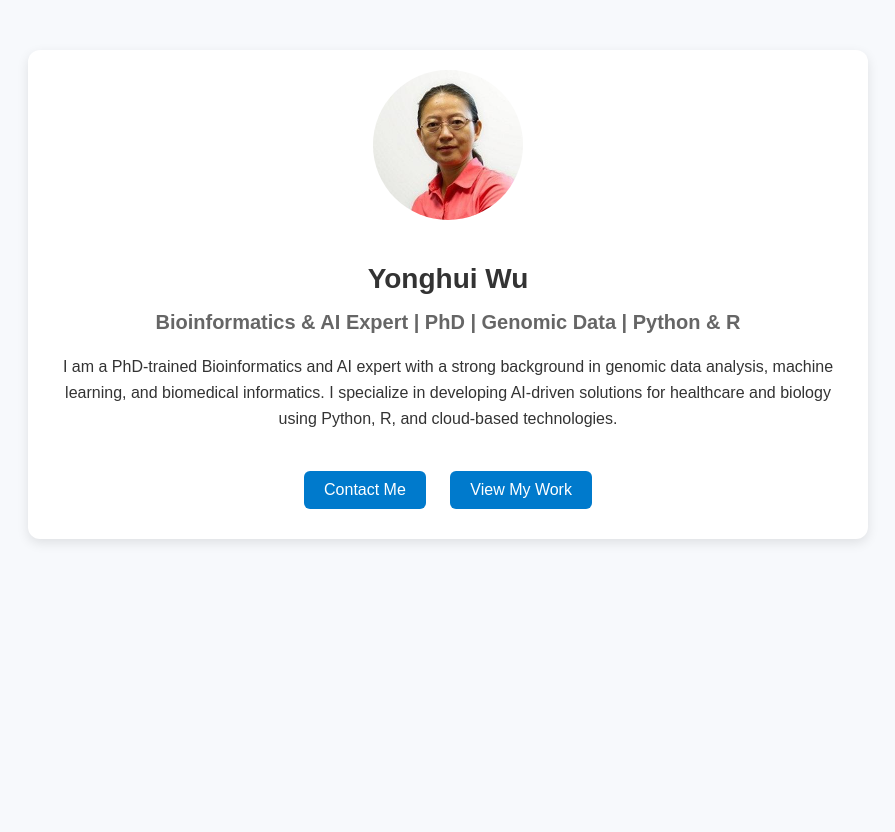
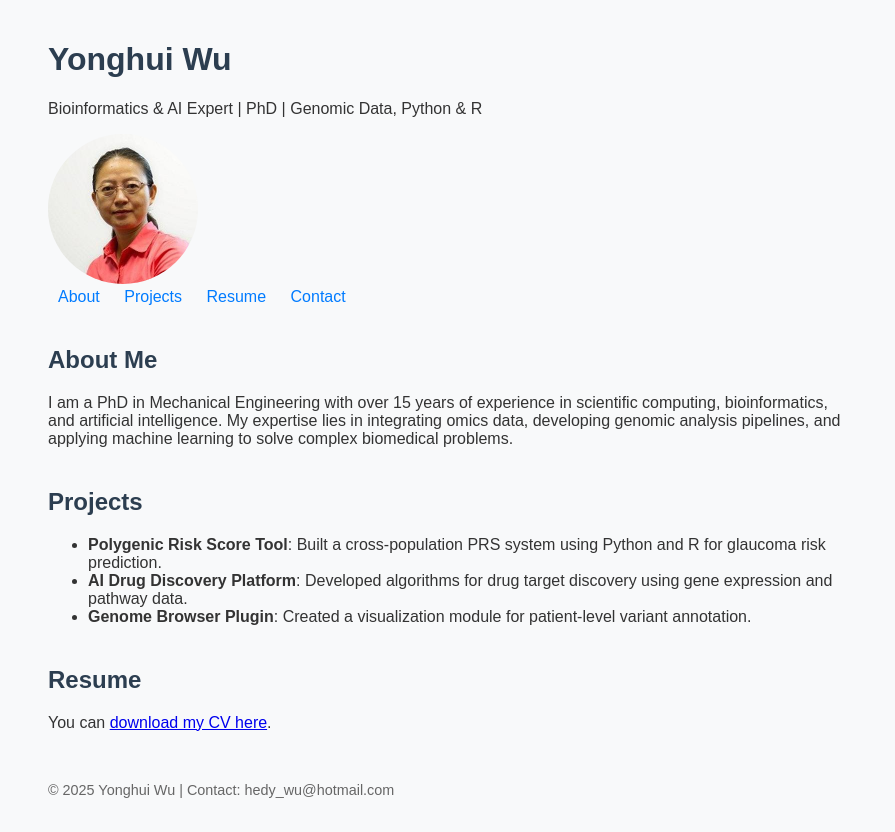
Before and after one commit to HedyWuSG/hedywusg.github.io, a plain HTML site: page index.html in a window 1280 px wide. Shown: the whole page, without its empty margins (192-1087 px from the left). Before the commit the page ends 800 px from the top, so only its background shows below. Drawn offline with Linux system fonts and the light colour scheme.

Commit message:
Add files via upload

```diff
--- a/index.html
+++ b/index.html
@@ -2,76 +2,76 @@
 <!DOCTYPE html>
 <html lang="en">
 <head>
-    <meta charset="UTF-8">
-    <meta name="viewport" content="width=device-width, initial-scale=1.0">
+  <meta charset="UTF-8" />
+  <meta name="viewport" content="width=device-width, initial-scale=1.0" />
   <title>Yonghui Wu | Bioinformatics & AI Expert</title>
   <style>
     body {
       font-family: Arial, sans-serif;
-            background-color: #f7f9fc;
+      max-width: 800px;
+      margin: auto;
+      padding: 20px;
+      background-color: #f8f9fa;
       color: #333;
-            margin: 0;
-            padding: 0;
-            display: flex;
-            flex-direction: column;
-            align-items: center;
     }
-        .container {
-            max-width: 800px;
-            margin-top: 50px;
-            padding: 20px;
-            background-color: #fff;
-            border-radius: 12px;
-            box-shadow: 0 4px 12px rgba(0, 0, 0, 0.1);
-            text-align: center;
+    h1, h2 {
+      color: #2c3e50;
     }
     img {
-            width: 150px;
-            height: 150px;
+      max-width: 150px;
       border-radius: 50%;
-            object-fit: cover;
-            margin-bottom: 20px;
     }
-        h1 {
-            font-size: 28px;
-            margin-bottom: 10px;
+    nav a {
+      margin: 0 10px;
+      text-decoration: none;
+      color: #007bff;
     }
-        h2 {
-            font-size: 20px;
+    section {
+      margin-top: 40px;
+    }
+    footer {
+      margin-top: 50px;
+      font-size: 0.9em;
       color: #666;
-            margin-bottom: 20px;
-        }
-        p {
-            font-size: 16px;
-            line-height: 1.6;
-            margin-bottom: 30px;
-        }
-        .btn {
-            display: inline-block;
-            margin: 10px;
-            padding: 10px 20px;
-            background-color: #007acc;
-            color: #fff;
-            text-decoration: none;
-            border-radius: 6px;
-            font-size: 16px;
-        }
-        .btn:hover {
-            background-color: #005fa3;
     }
   </style>
 </head>
 <body>
-    <div class="container">
-        <img src="profile_photo_web.jpg" alt="Profile Photo">
+
+  <header>
     <h1>Yonghui Wu</h1>
-        <h2>Bioinformatics & AI Expert | PhD | Genomic Data | Python & R</h2>
-        <p>
-            I am a PhD-trained Bioinformatics and AI expert with a strong background in genomic data analysis, machine learning, and biomedical informatics.
-            I specialize in developing AI-driven solutions for healthcare and biology using Python, R, and cloud-based technologies.
-        </p>
-        <a href="mailto:hedy_wu@hotmail.com" class="btn">Contact Me</a>
-        <a href="#" class="btn">View My Work</a>
-    </div>
+    <p>Bioinformatics & AI Expert | PhD | Genomic Data, Python & R</p>
+    <img src="profile_photo_web.jpg" alt="Profile Photo" />
+    <nav>
+      <a href="#about">About</a>
+      <a href="#projects">Projects</a>
+      <a href="#resume">Resume</a>
+      <a href="mailto:hedy_wu@hotmail.com">Contact</a>
+    </nav>
+  </header>
+
+  <section id="about">
+    <h2>About Me</h2>
+    <p>I am a PhD in Mechanical Engineering with over 15 years of experience in scientific computing, bioinformatics, and artificial intelligence. My expertise lies in integrating omics data, developing genomic analysis pipelines, and applying machine learning to solve complex biomedical problems.</p>
+  </section>
+
+  <section id="projects">
+    <h2>Projects</h2>
+    <ul>
+      <li><strong>Polygenic Risk Score Tool</strong>: Built a cross-population PRS system using Python and R for glaucoma risk prediction.</li>
+      <li><strong>AI Drug Discovery Platform</strong>: Developed algorithms for drug target discovery using gene expression and pathway data.</li>
+      <li><strong>Genome Browser Plugin</strong>: Created a visualization module for patient-level variant annotation.</li>
+    </ul>
+  </section>
+
+  <section id="resume">
+    <h2>Resume</h2>
+    <p>You can <a href="resume_YonghuiWu.pdf" target="_blank">download my CV here</a>.</p>
+  </section>
+
+  <footer>
+    <p>© 2025 Yonghui Wu | Contact: hedy_wu@hotmail.com</p>
+  </footer>
+
 </body>
 </html>
```
Lines whose indentation alone changed are shown as unchanged.
